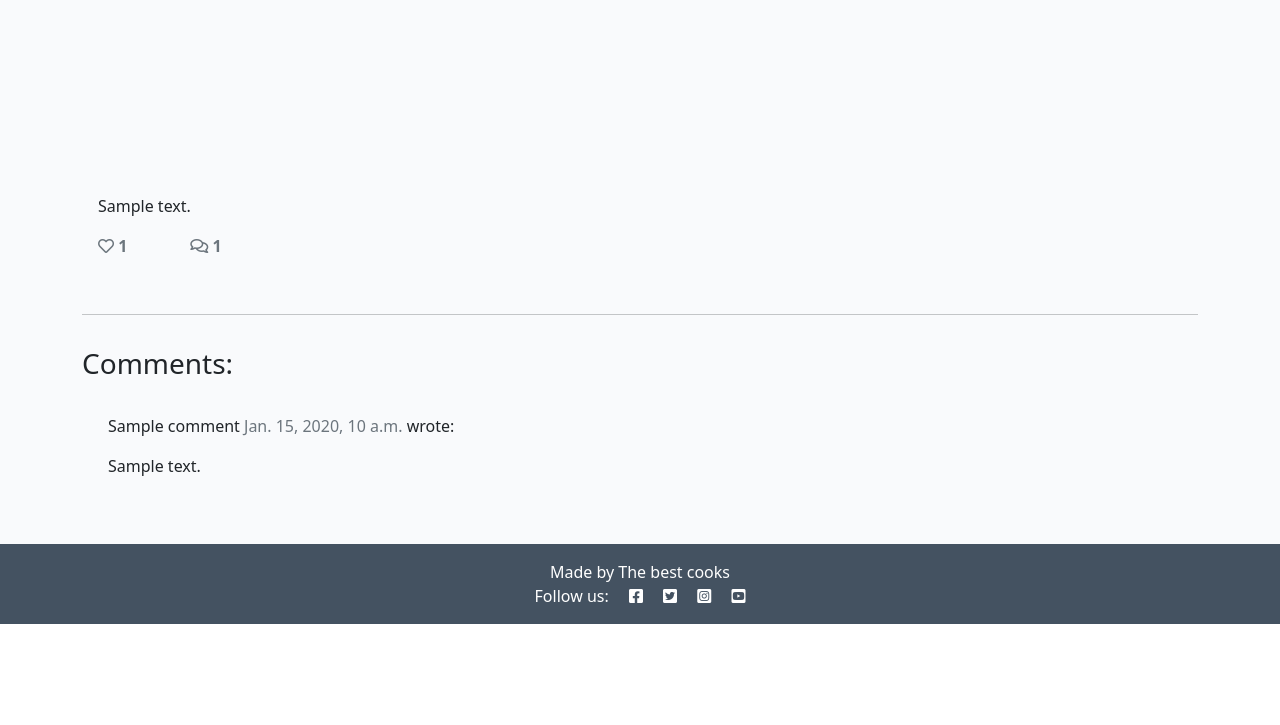
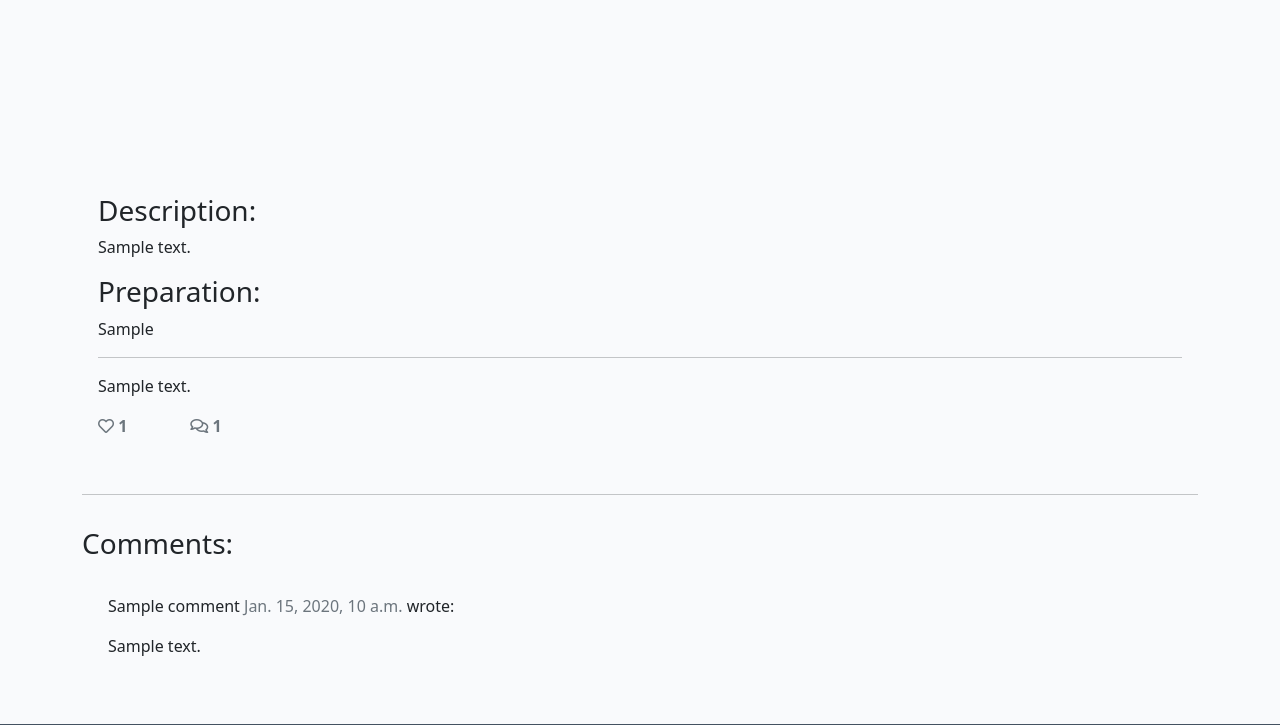
Before and after one commit to SnezhanaZdravkova/RecipesBook, a Django app: a page that uses templates/recipe_detail.html in a window 1280 px wide. Shown: the part 178-903 px from the top of the page. Before the commit the page ends 802 px from the top, so only its background shows below. Run offline with Django 3.2, Linux system fonts and the light colour scheme; data comes from the database, SQL or seed files in the repository; tables that the repository leaves empty hold one stand-in row (values such as "Sample post"); some libraries are stand-ins or nearby versions.

Commit message:
Add h3 Description and Preparation

```diff
--- a/templates/recipe_detail.html
+++ b/templates/recipe_detail.html
@@ -31,18 +31,23 @@
             <div class="card-body">
                 <!-- The recipe description goes inside the card-text. -->
                 <!-- Use the | safe filter inside the template tags -->
+                <h3>Description:</h3>
                 <p class="card-text ">{{ recipe.description | safe }}</p>
+                <h3>Preparation:</h3>
+                <p class="card-text ">{{ recipe.preparation | safe }}</p>
+                <hr />
+                <p class="card-text ">{{ recipe.excerpt | safe }}</p>
                 <div class="row">
 
                     <div class="col-1">
                         <strong>
                             {% if user.is_autenticated %}
-                            <form class="d-inline" action="{% url 'recipe_likes' recipe.slug %}" method="POST">
+                            <form class="d-inline" action="{% url 'recipe_likes' recipe_likes.slug %}" method="POST">
                                 {% csrf_token %}
                                 {% if liked %}
-                                <button type="submit" name="recipe_id" value="{{ recipe.slug }}" class="btn-like"><i class="fas fa-heart"></i></button>
+                                <button type="submit" name="recipe_id" value="{{ recipe_likes.slug }}" class="btn-like"><i class="fas fa-heart"></i></button>
                                 {% else %}
-                                <button type="submit" name="recipe_id" value="{{ recipe.slug }}" class="btn-like"><i class="far fa-heart"></i></button>
+                                <button type="submit" name="recipe_id" value="{{ recipe_likes.slug }}" class="btn-like"><i class="far fa-heart"></i></button>
                                 {% endif %}
                             </form>
                             {% else %}
@@ -115,5 +120,8 @@
         </div>
     </div>
 </div>
+<!-- {% if user.is_authenticated and user.username == comment.name %}
+    <a href="{% url 'edit_comment' comment.id %}" class="btn-sm btn-success ">Edit</a>
+{% endif %} -->
 
 {% endblock content %}
```
